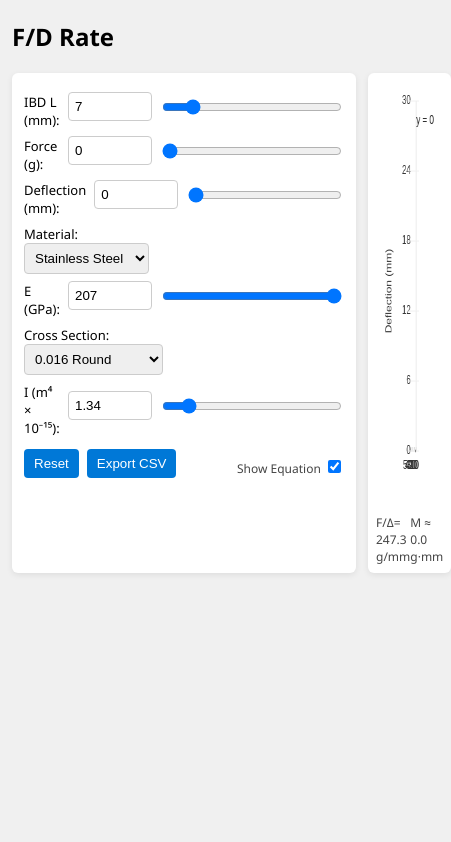
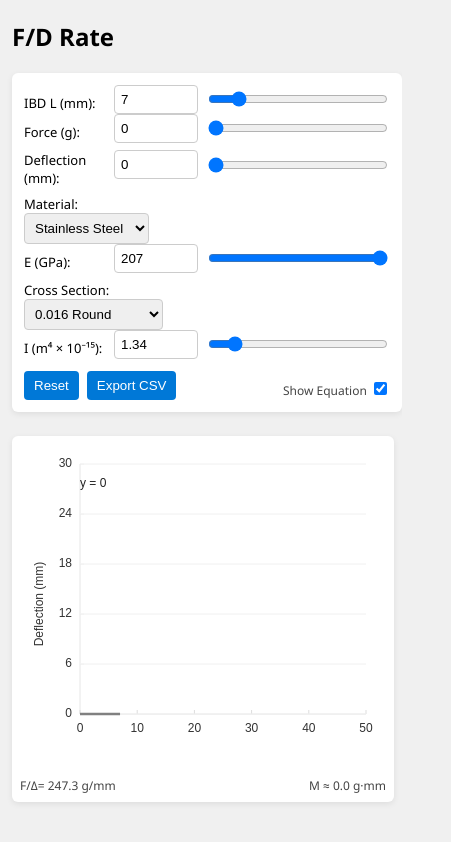
Before and after one commit to kchoyveritas/web_FD, a plain HTML site: page index.html in a window 390 px wide. Shown: the whole page, 451 px wide, since content can reach past the window. Drawn offline with Linux system fonts and the light colour scheme.

Commit message:
Add files via upload

```diff
--- a/index.html
+++ b/index.html
@@ -17,6 +17,14 @@
     button{padding:7px 10px;border-radius:4px;border:0;background:#0078d7;color:white;cursor:pointer}
     canvas{width:100%;height:420px;background:#fff;border-radius:6px}
     .small{font-size:12px;color:#444}
+    /* Responsive: stack plot under controls on narrow screens */
+    @media (max-width: 760px) {
+      .container { flex-direction: column; }
+      .panel { width: 100%; }
+      .plot { width: 100%; margin-top: 12px; }
+      /* make canvas a bit shorter on small screens so it doesn't dominate the page */
+      canvas { height: 320px; }
+    }
   </style>
 </head>
 <body>
```
